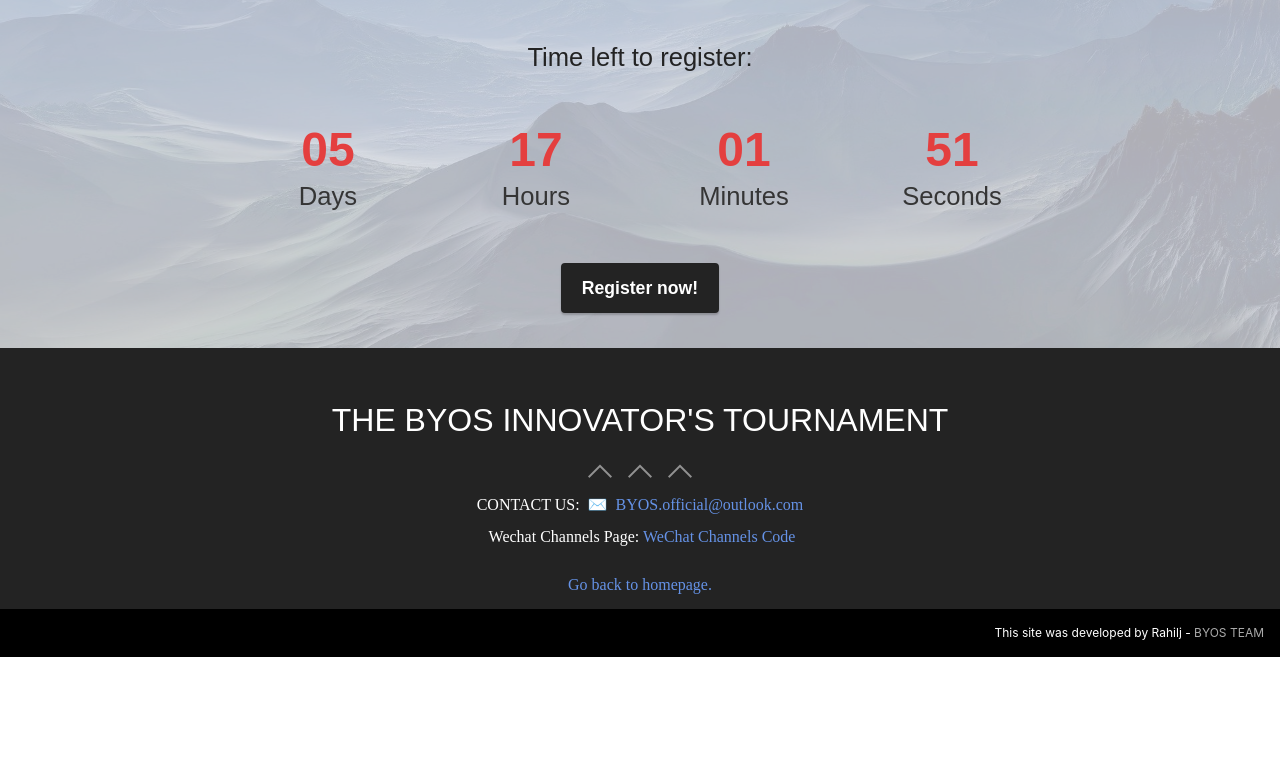
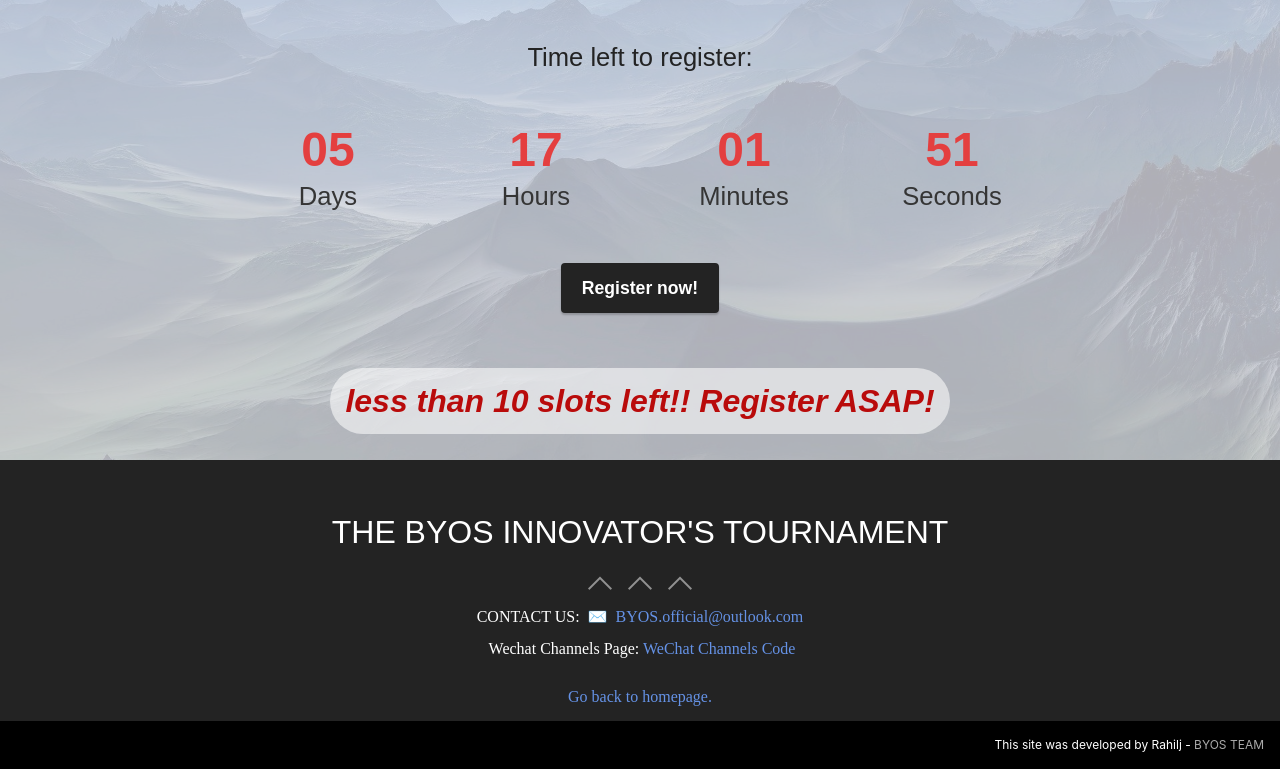
Before and after one commit to byos-tournament/byos-tournament.github.io, a plain HTML site: page index.html in a window 1280 px wide. Shown: the part 2728-3497 px from the top of the page. Before the commit the page ends 3385 px from the top, so only its background shows below. Drawn offline with Linux system fonts and the light colour scheme; a script that the page names is missing; files whose address does not match are found by name; a web font is replaced by a local one.

Commit message:
updating reminder banner for registerations

```diff
--- a/index.html
+++ b/index.html
@@ -349,6 +349,38 @@
               <a class="btn btn-black display-4" href="https://forms.office.com/r/L3vhAt7EL9"
                 >Register now!</a
               >
+               <p class="mbr-text mbr-fonts-style display-5">
+                <em
+                  ><strong
+                    > </strong
+                  ></em
+                >
+              </p>
+              <p class="mbr-text mbr-fonts-style display-5">
+                <em
+                  ><strong class="redtextstyle"
+                    >less than 10 slots left!! Register ASAP!</strong
+                  ></em
+                >
+              </p>
+              <style>
+
+.redtextstyle{
+  color:rgb(185, 11, 11);
+  transition: all 0.3s ease;
+  background-color:rgba(255, 255, 255, 0.561);
+  padding:15px;
+  border: rgb(255, 0, 0);
+  border-radius: 5rem;
+}
+
+.redtextstyle:hover{
+  color:rgba(255, 255, 255, 0.742);
+  background-color:rgba(57, 2, 2, 0.561);
+  font-size: 40px;
+  transition: all 0.3s ease;
+}
+              </style>
             </div>
           </div>
         </div>
```
